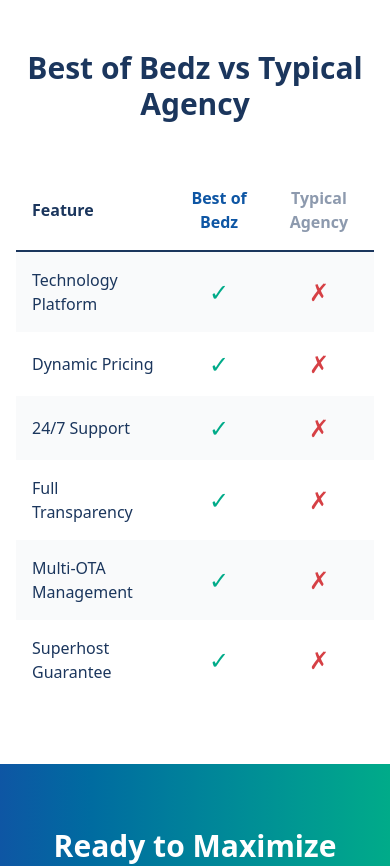
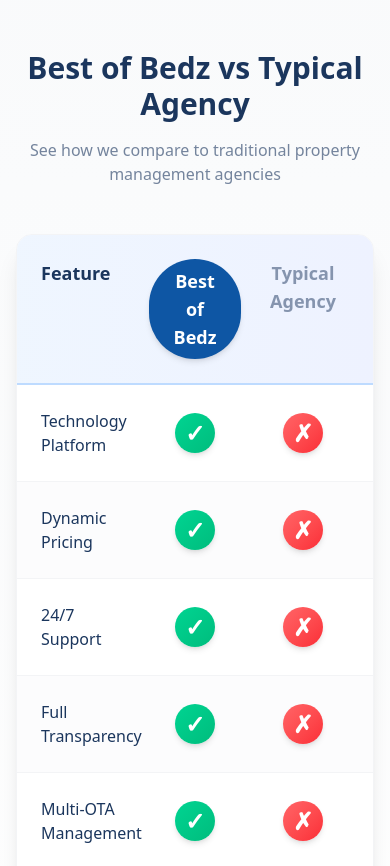
Before and after one commit to HASSANBOB533/property-mgtg-new, a Next.js app: page /en in a window 390 px wide. Shown: the part 8040-8906 px from the top of the page. Built offline with nearby package versions, Linux system fonts and the light colour scheme.

Commit message:
Redesign comparison table with modern attractive design and better visual appeal

```diff
--- a/components/homepage/ComparisonTable.tsx
+++ b/components/homepage/ComparisonTable.tsx
@@ -15,41 +15,67 @@
   ];
 
   return (
-    <section className="py-16 md:py-20 bg-white">
+    <section className="py-16 md:py-20 bg-gradient-to-b from-gray-50 to-white">
       <div className="container mx-auto px-4">
-        <h2 className="text-3xl md:text-4xl font-bold text-center text-dark-text mb-12">
+        <h2 className="text-3xl md:text-4xl font-bold text-center text-dark-text mb-4">
           {t('title')}
         </h2>
+        <p className="text-center text-dark-text/60 mb-12 max-w-2xl mx-auto">
+          See how we compare to traditional property management agencies
+        </p>
 
-        <div className="max-w-4xl mx-auto overflow-x-auto">
-          <table className="w-full border-collapse">
-            <thead>
-              <tr className="border-b-2 border-dark-text">
-                <th className="text-left py-4 px-4 font-semibold text-dark-text">Feature</th>
-                <th className="text-center py-4 px-4 font-semibold text-blue-primary">
-                  {t('bob')}
-                </th>
-                <th className="text-center py-4 px-4 font-semibold text-dark-text/50">
-                  {t('typical')}
-                </th>
-              </tr>
-            </thead>
-            <tbody>
+        <div className="max-w-5xl mx-auto">
+          <div className="bg-white rounded-2xl shadow-xl overflow-hidden border border-gray-100">
+            {/* Header */}
+            <div className="grid grid-cols-3 gap-4 p-6 bg-gradient-to-r from-blue-50 to-indigo-50 border-b-2 border-blue-200">
+              <div className="text-left">
+                <h3 className="text-lg font-bold text-dark-text">Feature</h3>
+              </div>
+              <div className="text-center">
+                <div className="inline-block bg-blue-primary text-white px-6 py-2 rounded-full shadow-md">
+                  <h3 className="text-lg font-bold">{t('bob')}</h3>
+                </div>
+              </div>
+              <div className="text-center">
+                <h3 className="text-lg font-semibold text-dark-text/50">{t('typical')}</h3>
+              </div>
+            </div>
+
+            {/* Body */}
+            <div className="divide-y divide-gray-100">
               {features.map((feature, idx) => (
-                <tr key={feature} className={idx % 2 === 0 ? 'bg-gray-50' : 'bg-white'}>
-                  <td className="py-4 px-4 text-dark-text">
-                    {t(`features.${feature}`)}
-                  </td>
-                  <td className="text-center py-4 px-4">
-                    <span className="text-2xl text-green-primary">✓</span>
-                  </td>
-                  <td className="text-center py-4 px-4">
-                    <span className="text-2xl text-red-accent">✗</span>
-                  </td>
-                </tr>
+                <div
+                  key={feature}
+                  className={`grid grid-cols-3 gap-4 p-6 transition-all duration-200 hover:bg-blue-50/30 ${
+                    idx % 2 === 0 ? 'bg-white' : 'bg-gray-50/50'
+                  }`}
+                >
+                  <div className="flex items-center">
+                    <span className="text-base font-medium text-dark-text">
+                      {t(`features.${feature}`)}
+                    </span>
+                  </div>
+                  <div className="flex items-center justify-center">
+                    <div className="w-10 h-10 rounded-full bg-gradient-to-br from-emerald-400 to-emerald-500 flex items-center justify-center shadow-md">
+                      <span className="text-2xl text-white font-bold">✓</span>
+                    </div>
+                  </div>
+                  <div className="flex items-center justify-center">
+                    <div className="w-10 h-10 rounded-full bg-gradient-to-br from-red-400 to-red-500 flex items-center justify-center shadow-md">
+                      <span className="text-2xl text-white font-bold">✗</span>
+                    </div>
+                  </div>
+                </div>
               ))}
-            </tbody>
-          </table>
+            </div>
+
+            {/* Footer CTA */}
+            <div className="bg-gradient-to-r from-blue-primary to-indigo-600 p-6 text-center">
+              <p className="text-white text-lg font-semibold">
+                Experience the Best of Bedz difference today!
+              </p>
+            </div>
+          </div>
         </div>
       </div>
     </section>
```
